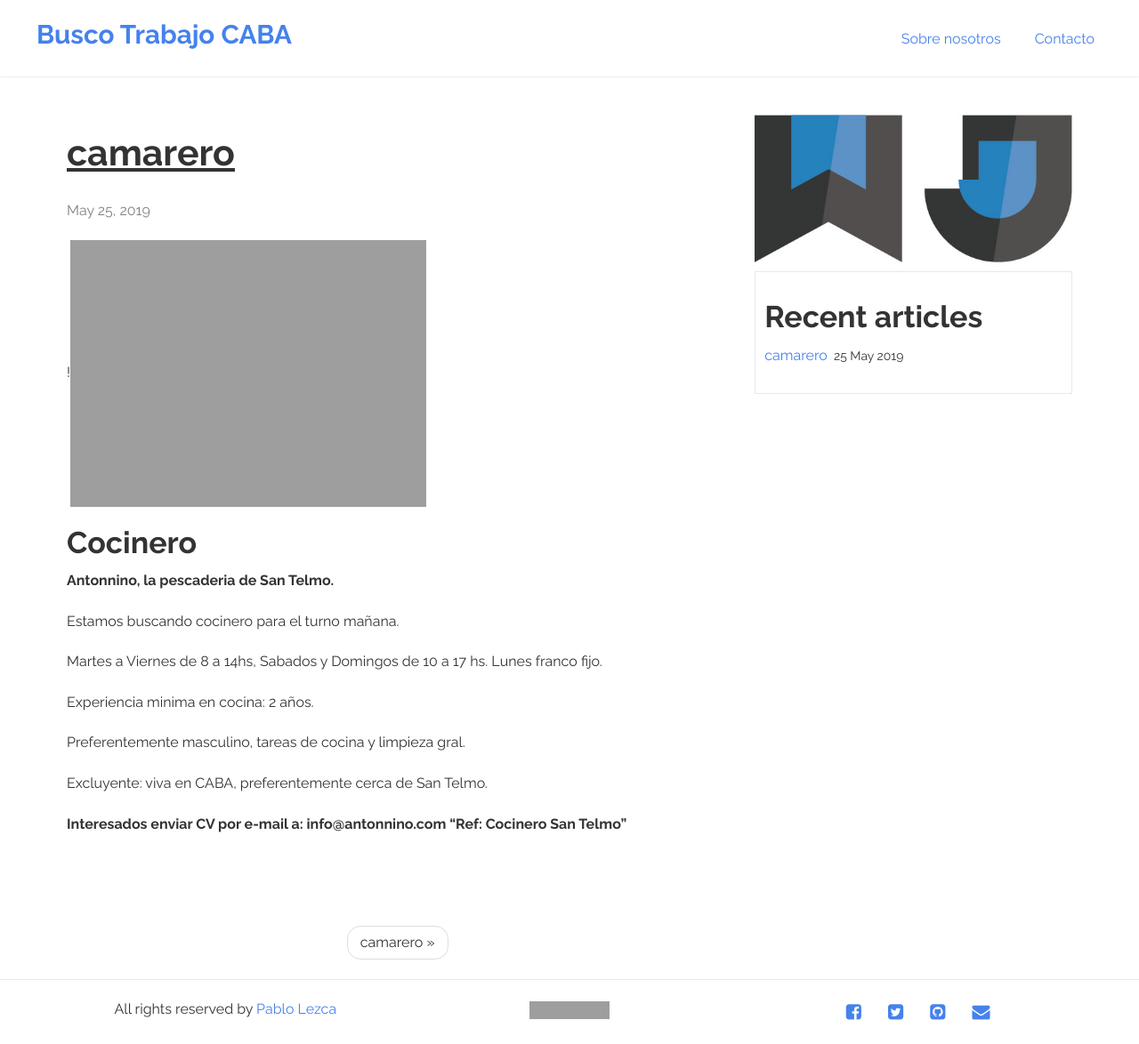
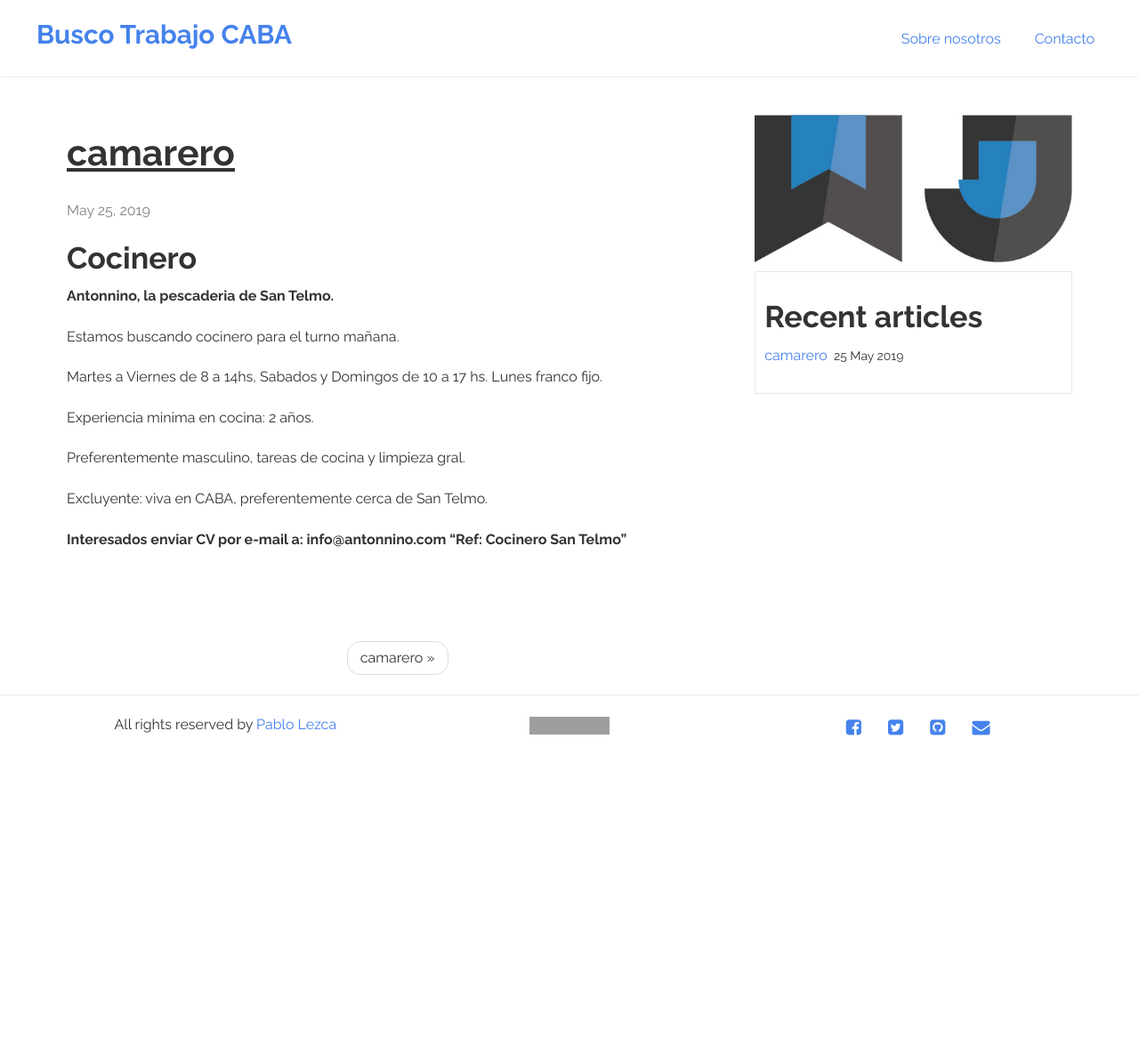
Before and after one commit to Lucas68747/buscotrabajoargentina.github.io, a Jekyll site: the page built from _posts/2019-05-25-cocinero.md, in a window 1280 px wide. Shown: the whole page at 89% size. Built offline with Jekyll 4.4.1, drawn with Linux system fonts in a browser that asks for light colours; after the commit the page ends 900 px from its top, so only the background shows below that; grey boxes are pictures that could not be loaded.

Commit message:
Update 2019-05-25-cocinero.md

```diff
--- a/_posts/2019-05-25-cocinero.md
+++ b/_posts/2019-05-25-cocinero.md
@@ -2,8 +2,6 @@
 layout: post
 title: camarero
 ---
-
-!![QuickMemo+_2017-03-26-18-02-19.png]({{site.baseurl}}/_posts/QuickMemo+_2017-03-26-18-02-19.png)
 ## Cocinero
 **Antonnino, la pescaderia de San Telmo.**
 
```
